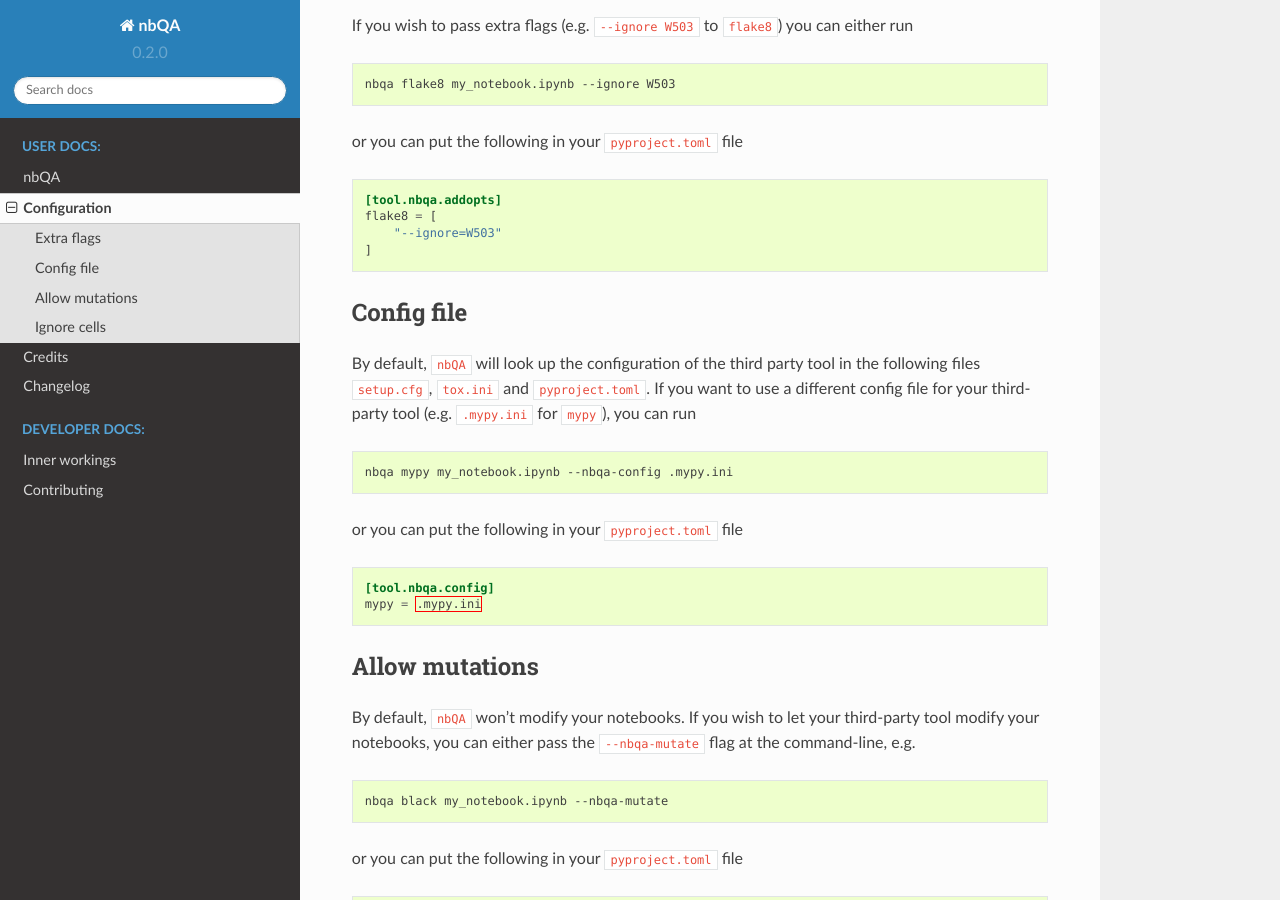
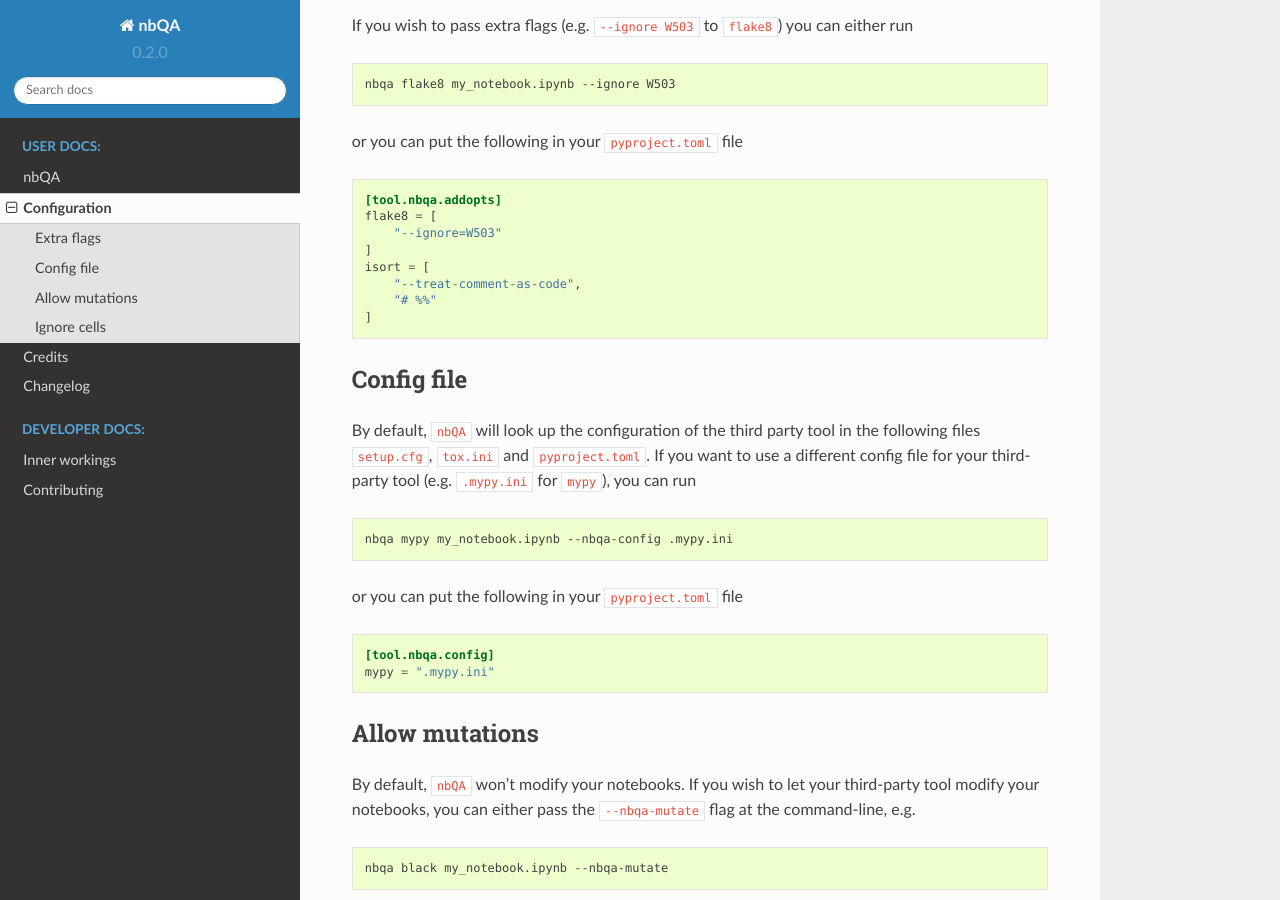
Before and after one commit to nbQA-dev/nbQA, a Sphinx documentation site: the page built from docs/configuration.rst, in a window 1280 px wide and 900 px high, scrolled down 275 px. Built offline with Sphinx 7.4.7 and the Read the Docs theme 2.0.0, drawn with Linux system fonts in a browser that asks for light colours.

Commit message:
correct config

```diff
--- a/docs/configuration.rst
+++ b/docs/configuration.rst
@@ -20,6 +20,10 @@
     flake8 = [
         "--ignore=W503"
     ]
+    isort = [
+        "--treat-comment-as-code",
+        "# %%"
+    ]
 
 
 Config file
@@ -37,7 +41,7 @@
 .. code-block:: toml
 
     [tool.nbqa.config]
-    mypy = .mypy.ini
+    mypy = ".mypy.ini"
 
 Allow mutations
 ~~~~~~~~~~~~~~~
```
